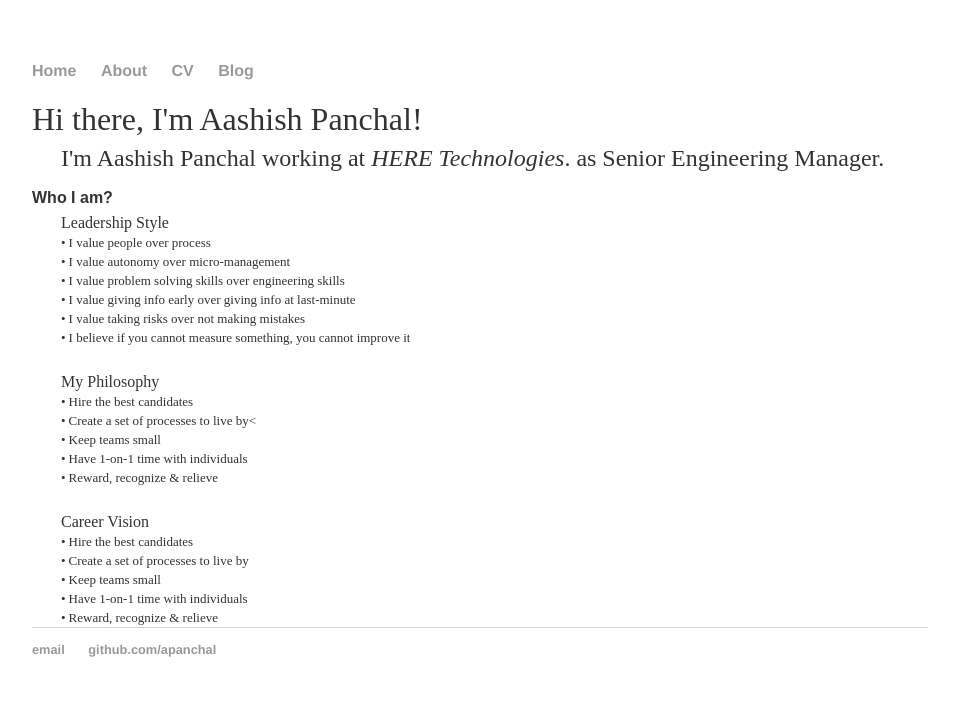
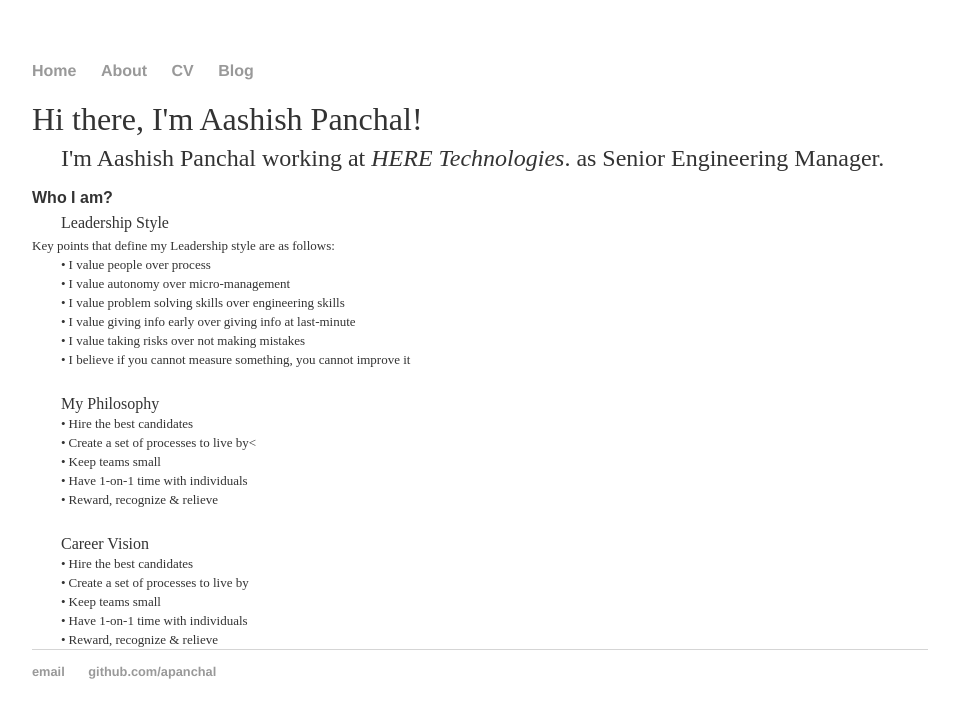
Before and after one commit to apanchal/apanchal.github.io, a Jekyll site: the page built from index.html, in a window 1280 px wide. Shown: the top 718 px of the page, without its empty margins (160-1119 px from the left). Built offline with Jekyll 4.4.1, drawn with Linux system fonts in a browser that asks for light colours.

Commit message:
Update index.html

```diff
--- a/index.html
+++ b/index.html
@@ -10,6 +10,7 @@ title: Aashish Panchal
 		<div>
 			<p class="p8 ft13">Who I am?</p>
 			<p class="p10 ft6">Leadership Style</p>
+			<p class="p5 ft1">Key points that define my Leadership style are as follows:</p>
 			<p class="p20 ft1"><span class="ft1">•</span><span class="ft7">I value people over process</span></p>
 			<p class="p20 ft1"><span class="ft1">•</span><span class="ft7">I value autonomy over micro-management</span></p>
 			<p class="p20 ft1"><span class="ft1">•</span><span class="ft7">I value problem solving skills over engineering skills</span></p>
```
